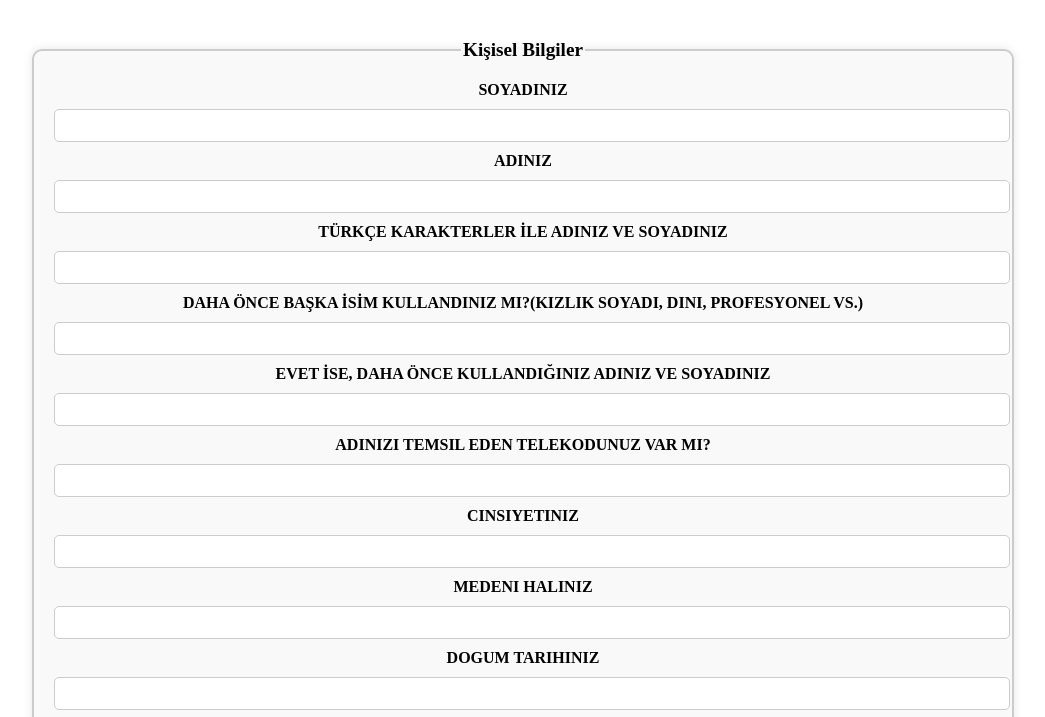
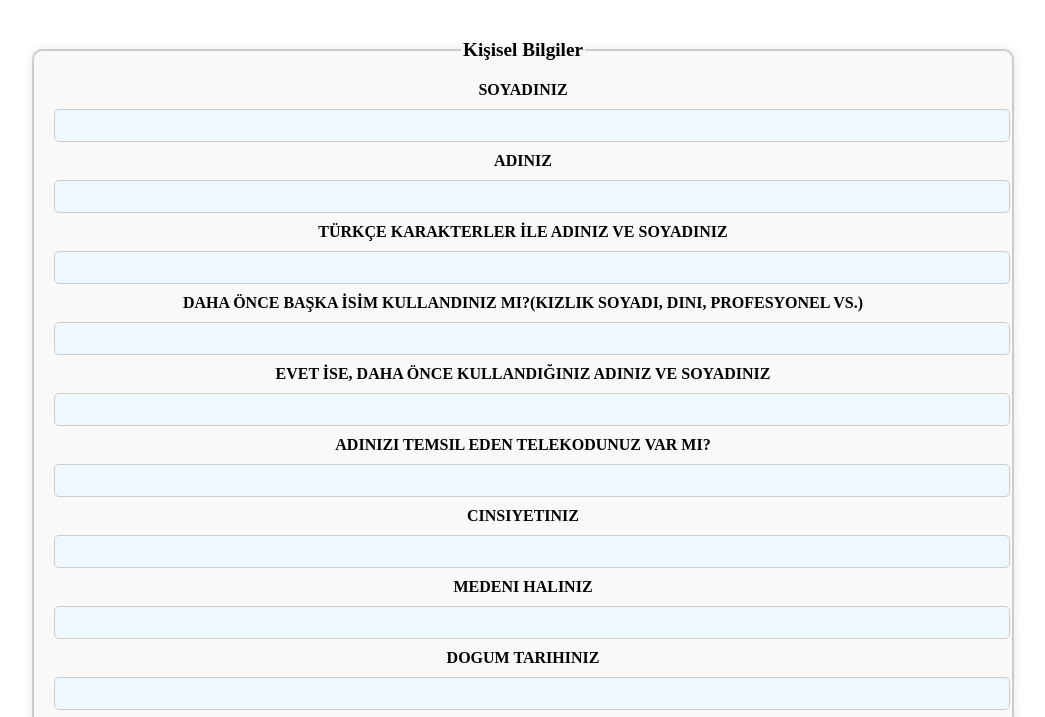
Before and after one commit to MorpheusByte/htmlform, a plain HTML site: page index.html in a window 1280 px wide. Shown: the part 61-778 px from the top of the page, without its empty margins (117-1162 px from the left). Drawn offline with Linux system fonts and the light colour scheme.

Commit message:
input arka plan

```diff
--- a/style.css
+++ b/style.css
@@ -63,3 +63,10 @@ input[type="reset"], input[type="submit"] {
     padding: 8px;
     cursor: pointer;
 }
+
+input {
+    background-color: #f0f8ff; /* Açık mavi */
+    border: 1px solid #ccc;
+    padding: 8px;
+    border-radius: 5px;
+}
```
